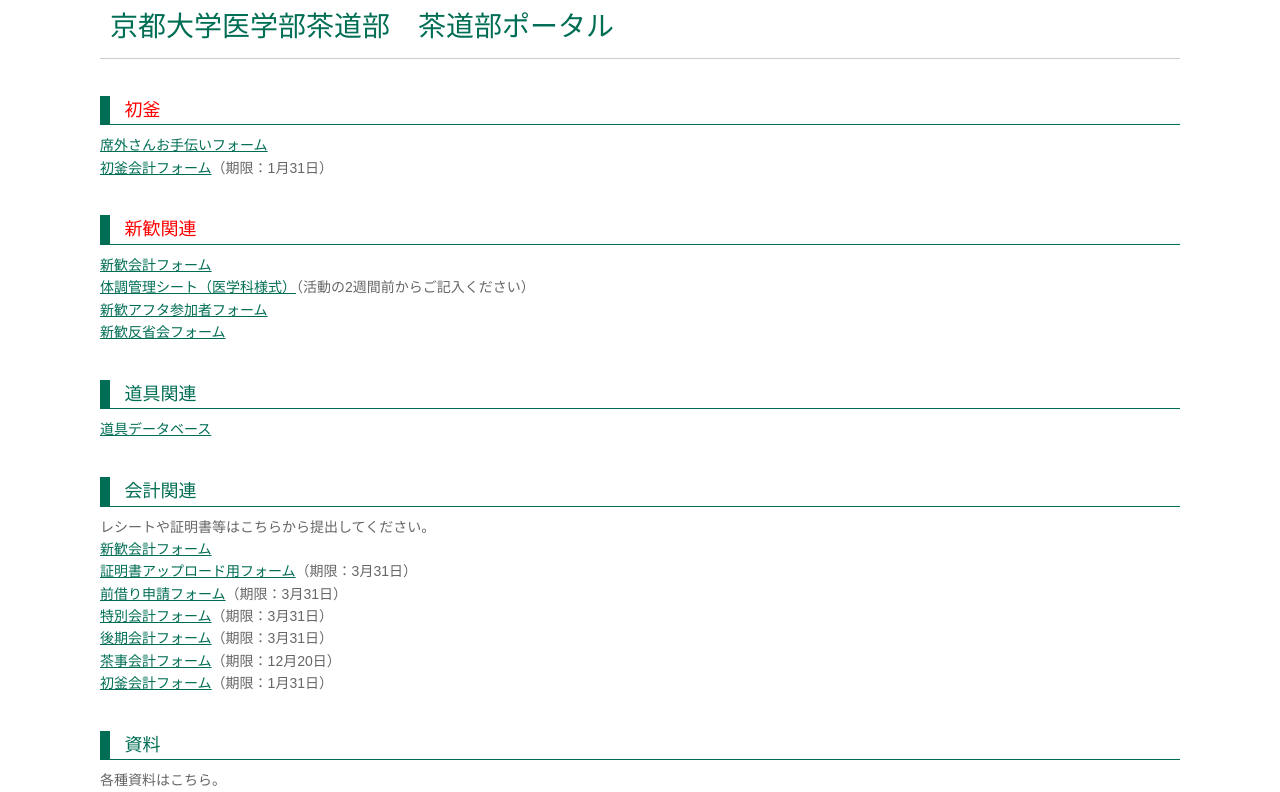
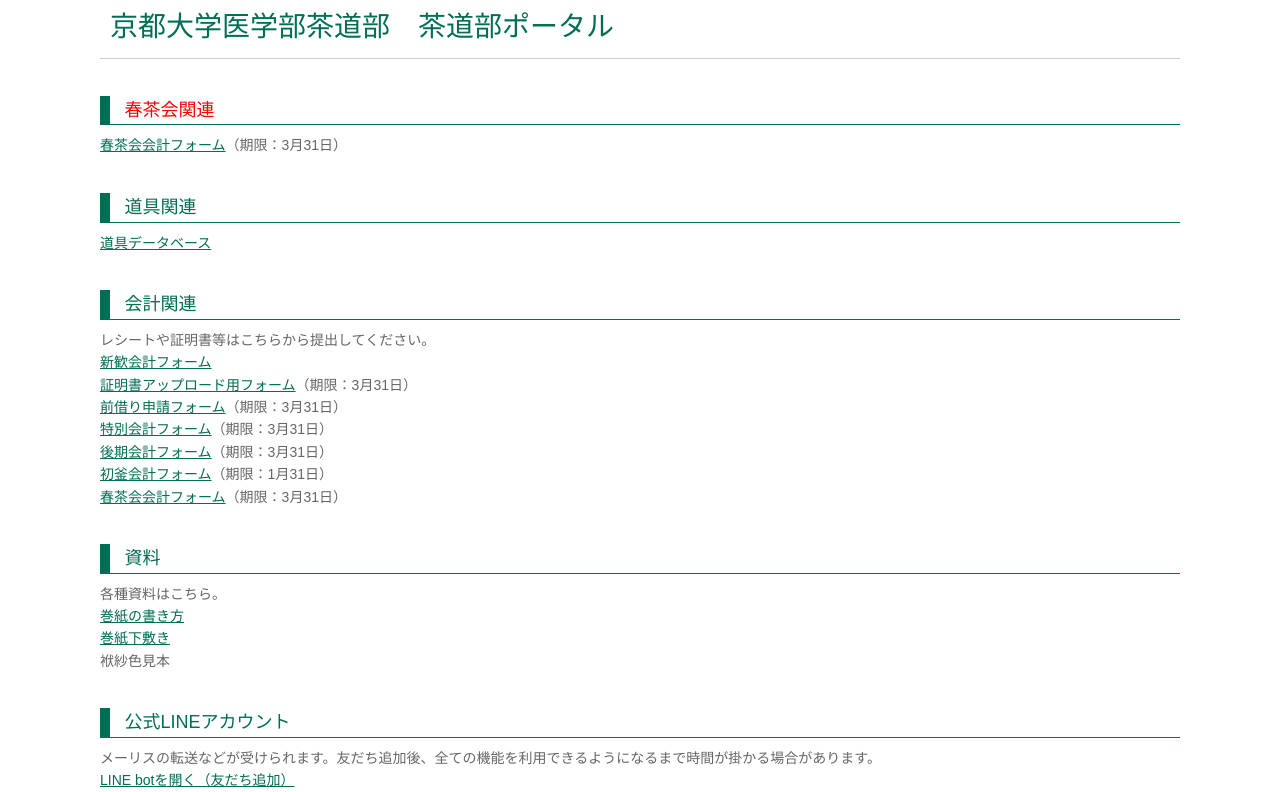
Before and after one commit to kyotomedtea/kyotomedtea.github.io, a plain HTML site: page portal.html in a window 1280 px wide. Shown: the top 792 px of the page. Drawn offline with Linux system fonts and the light colour scheme.

Commit message:
Add files via upload

```diff
--- a/portal.html
+++ b/portal.html
@@ -14,18 +14,9 @@
   <hr />
 
 
-  <h2><font color=red>初釜</font></h2>
+  <h2><font color=red>春茶会関連</font></h2>
+  <a href="https://script.google.com/macros/s/AKfycbx1c-NNuF-XKNnS8OaHUBTvw1rc0ftaLA_6_AAT7A/exec">春茶会会計フォーム</a>（期限：3月31日）<br>
 
-    <a href="https://forms.gle/3GrbuyxAodxJM5sq9">席外さんお手伝いフォーム</a><br>
-    <a href='https://script.google.com/macros/s/AKfycbzKLLK5AxBdXVnqlIBJScLGrzz3_YUXA_Mqya778w/exec'>初釜会計フォーム</a>（期限：1月31日）<br>
-
-
-  <h2><font color=red>新歓関連</font></h2>
-
-  <a href="https://script.google.com/macros/s/AKfycbymmXDZ6Ca5qCLgjWNYGPlQFUBv4KxrbKn4ub57JlnF7BntKPY/exec">新歓会計フォーム</a><br>
-  <a href='HealthCheckSheet.xlsx'>体調管理シート（医学科様式）</a>（活動の2週間前からご記入ください）<br>
-  <a href='https://docs.google.com/forms/d/e/1FAIpQLSd9RXuATRNDHmp2bJUCsY8QeLwAGrWs72RqyJEfg3WUs6D1rQ/viewform'>新歓アフタ参加者フォーム</a><br>
-  <a href='https://forms.gle/Q5ydSqqNnpDfMnoP7'>新歓反省会フォーム</a><br>
 
   <h2>道具関連</h2>
 
@@ -39,8 +30,8 @@
     <a href='https://script.google.com/macros/s/AKfycbzQynCyG7c5sDN7I4tlvEdGWFLo1w4PXZz9xY2YaK18VLOe3JpB/exec'>前借り申請フォーム</a>（期限：3月31日）<br>
     <a href='https://script.google.com/macros/s/AKfycbxciVmHXNaYreq96-TA16o5RqXO81G9h1SuqpL5tcI9NC8LZVY/exec'>特別会計フォーム</a>（期限：3月31日）<br>
     <a href='https://script.google.com/macros/s/AKfycbznKw0jXT6tQhgEohZqNp5ktx8n8zjKNHDY9U-cvoSlj3EKDzw/exec'>後期会計フォーム</a>（期限：3月31日）<br>
-    <a href='https://script.google.com/macros/s/AKfycbzT6IrnRooVLMF2gMFO4X5u4rtIRCJ5fyI4A5U-/exec'>茶事会計フォーム</a>（期限：12月20日）<br>
     <a href='https://script.google.com/macros/s/AKfycbzKLLK5AxBdXVnqlIBJScLGrzz3_YUXA_Mqya778w/exec'>初釜会計フォーム</a>（期限：1月31日）<br>
+    <a href="https://script.google.com/macros/s/AKfycbx1c-NNuF-XKNnS8OaHUBTvw1rc0ftaLA_6_AAT7A/exec">春茶会会計フォーム</a>（期限：3月31日）<br>
 
   <!--
   <h2>動画関連</h2>
```
